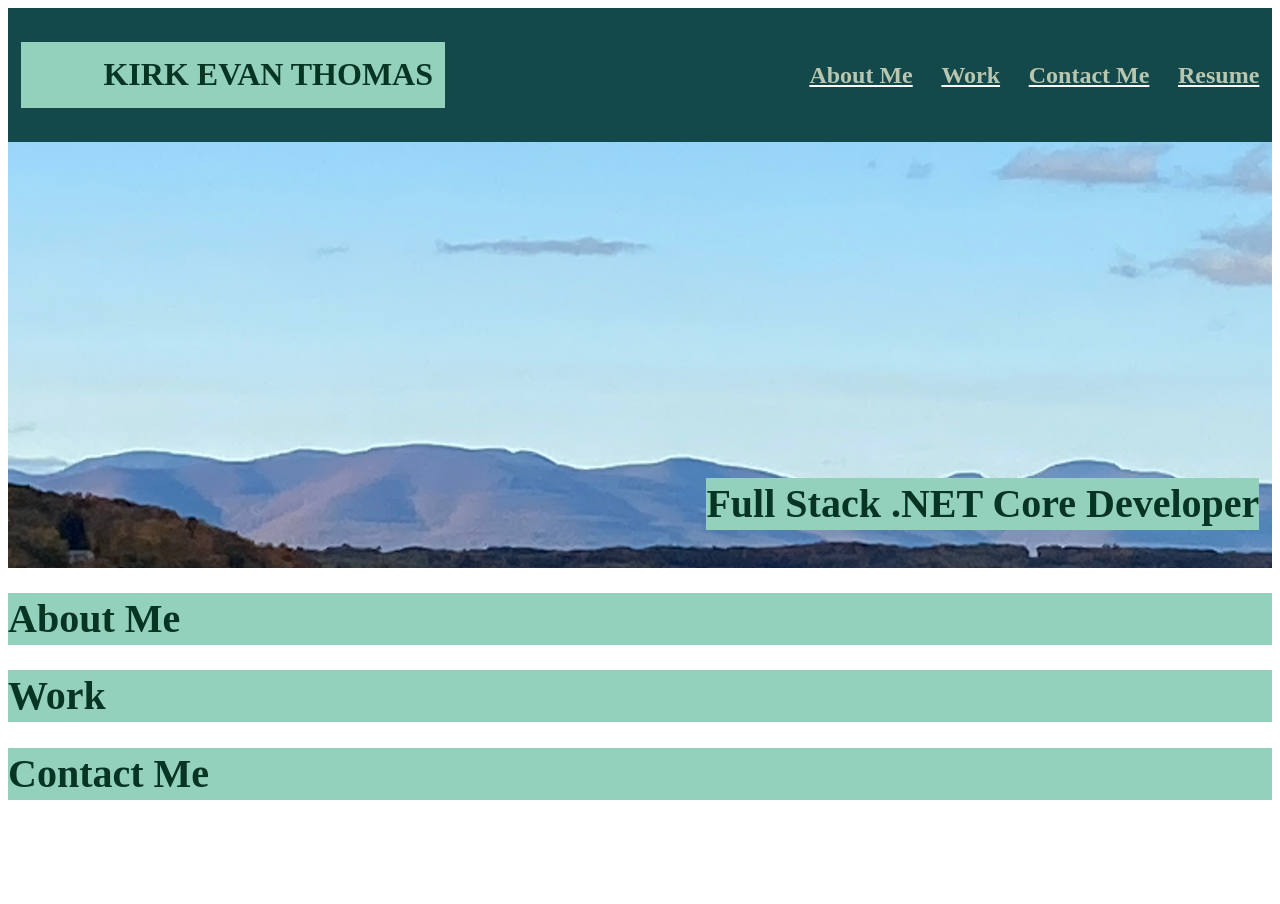
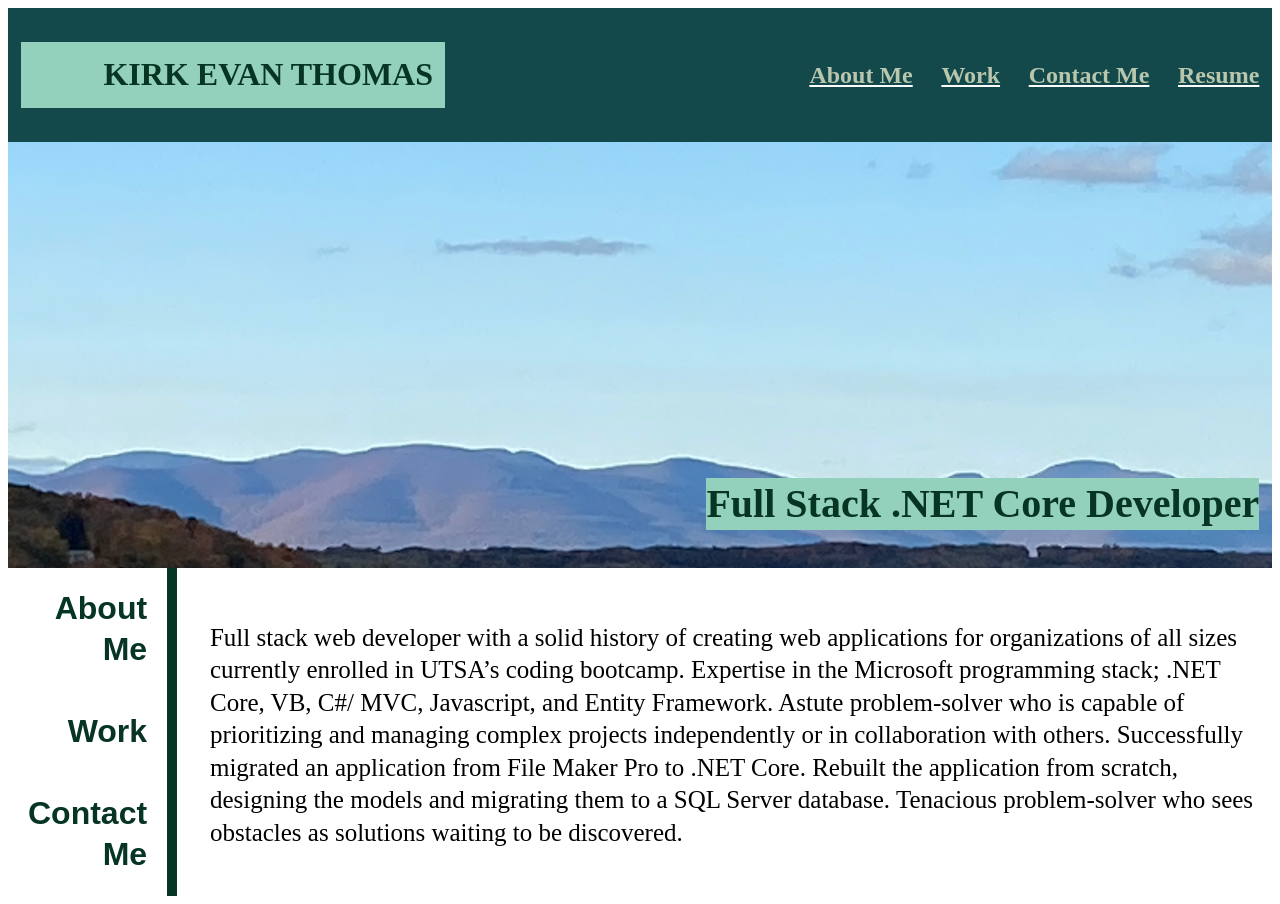
Before and after one commit to ket2310/KirksPortfolio, a plain HTML site: page index.html in a window 1280 px wide. Before the commit the page ends 833 px from the top, so only its background shows below. Drawn offline with Linux system fonts and the light colour scheme.

Commit message:
Working on middle section of portfolio

```diff
--- a/assets/css/style.css
+++ b/assets/css/style.css
@@ -88,3 +88,27 @@ header {
     top: 50px;
     right: 100px; */
   }
+
+
+  main {
+    display: flex;
+    align-items: center;
+  }
+
+  aside h2 {
+    flex: 30%;
+    margin:auto;
+    background-color: white;
+    text-align: right;
+    font-family: sans-serif;
+    font-size: 200%;
+    border-right:  solid 10px var(--block-font);
+    padding: 20px;
+    flex-wrap: wrap;
+  }
+
+  .AboutMe {
+    margin-left: 3%;
+    margin-top: 3%;
+    font-size: 25px;
+  }
--- a/index.html
+++ b/index.html
@@ -1,5 +1,6 @@
 <!DOCTYPE html>
 <html lang="en">
+
 <head>
   <meta charset="UTF-8">
   <meta http-equiv="X-UA-Compatible" content="IE=edge">
@@ -8,6 +9,7 @@
   <link rel="stylesheet" href="./assets/css/style.css">
   <title>Portfolio of Kirk Evan Thomas</title>
 </head>
+
 <body>
   <header>
     <h1>KIRK EVAN THOMAS</h1>
@@ -23,17 +25,26 @@
   <section class="brand">
     <h2 id="subtitle">Full Stack .NET Core Developer</h2>
   </section>
+
+  <main>
     <aside>
+      <h2>About Me</h2>
+      <h2>Work</h2>
+      <h2>Contact Me</h2>
+    </aside>
     <section>
-      <h2>About Me</h2>
+      <div class="AboutMe">
+        <p>Full stack web developer with a solid history of creating web applications for organizations
+          of all sizes currently enrolled in UTSA’s coding bootcamp. Expertise in the Microsoft programming stack; .NET
+          Core, VB,
+          C#/ MVC, Javascript, and Entity Framework. Astute problem-solver who is capable of prioritizing and managing
+          complex projects independently or in collaboration with others. Successfully migrated an application from File
+          Maker Pro to .NET Core. Rebuilt the application from scratch, designing the models and migrating them to a SQL
+          Server database. Tenacious problem-solver who sees obstacles as solutions waiting to be discovered.
+        </p>
+      </div>
     </section>
-    <section>
-      <h2>Work</h2>
-    </section>
-    <section>
-      <h2>Contact Me</h2>
-    </section>
+  </main>
+</body>
 
-    </aside>
-</body>
 </html>
```
Lines whose indentation alone changed are shown as unchanged.
